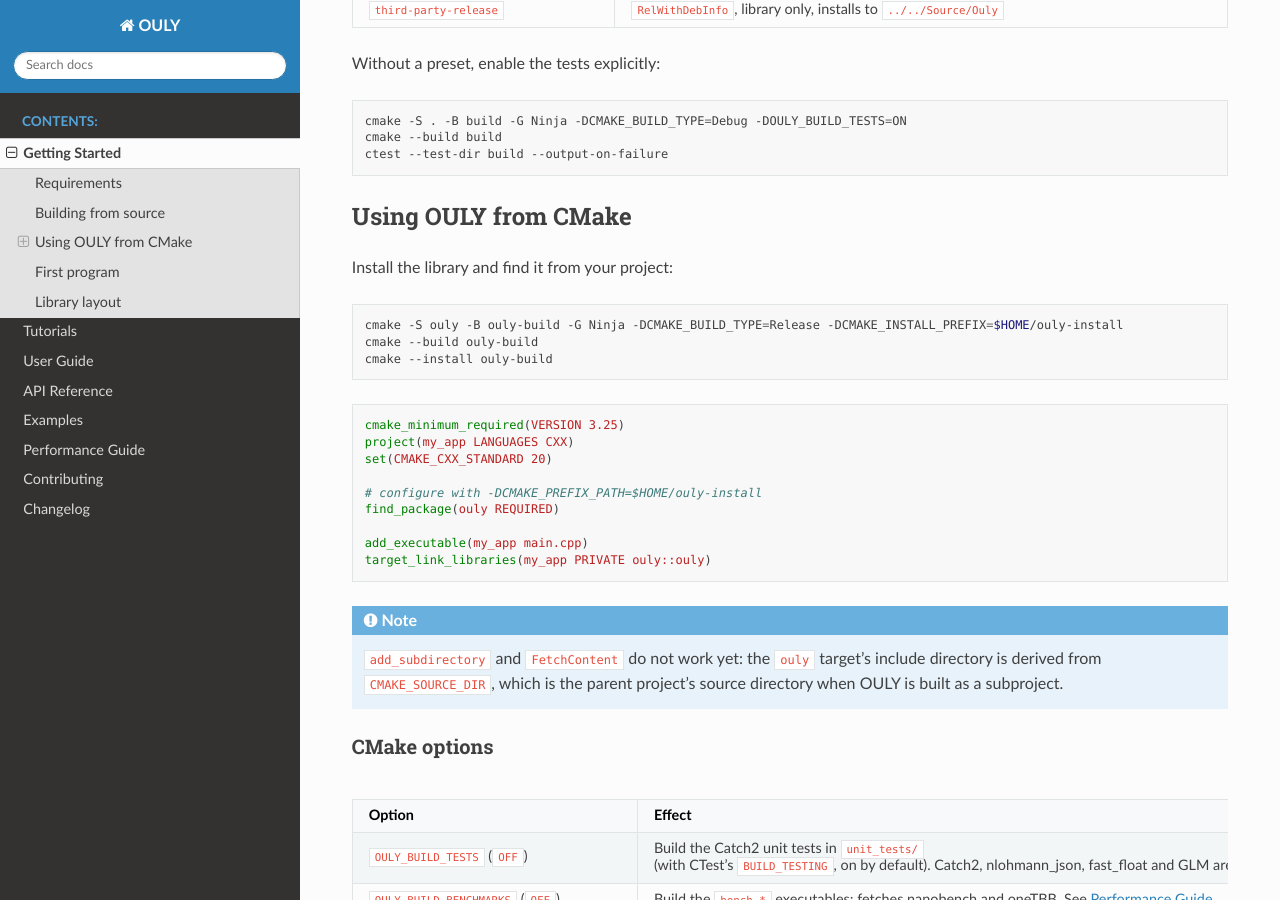
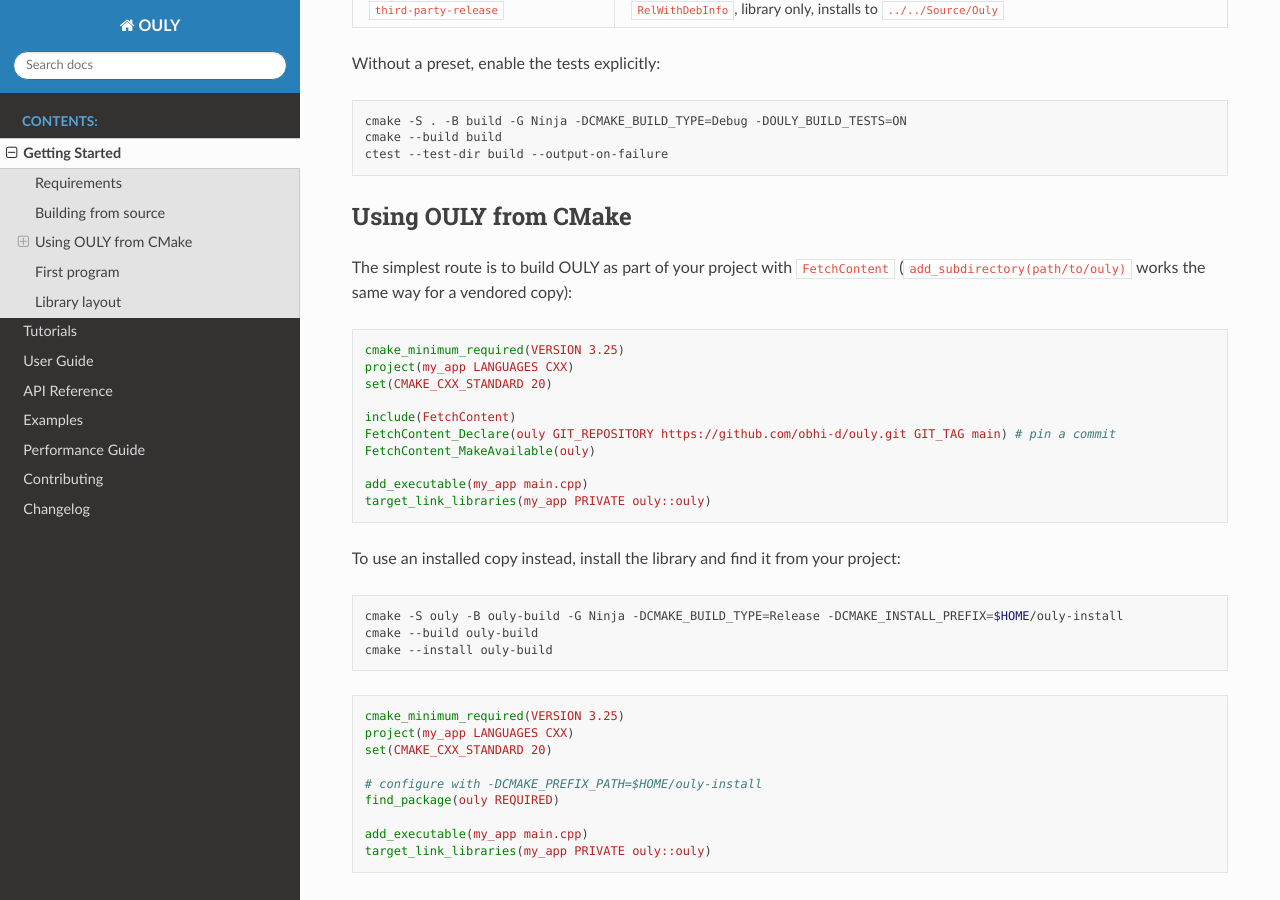
Before and after one commit to obhi-d/ouly, a Sphinx documentation site: the page built from docs/source/getting_started.rst, in a window 1280 px wide and 900 px high, scrolled down 1050 px. Built offline with Sphinx 7.4.7 and the Read the Docs theme 3.1.0, drawn with Linux system fonts in a browser that asks for light colours; formulas are drawn with MathJax 3.

Commit message:
CMake: support add_subdirectory and FetchContent
The target's include directory, the natvis path and the
compile_commands.json link used CMAKE_SOURCE_DIR, which is the parent
project's directory when OULY is built as a subproject, so consumers
failed with -Werror=missing-include-dirs. Use PROJECT_SOURCE_DIR and
document FetchContent/add_subdirectory as the simplest integration.

Co-Authored-By: Claude Opus 5.5 <noreply@anthropic.com>
Claude-Session: https://claude.ai/code/session_01ThfetQjRRD88fvWb9vKsJe

```diff
--- a/CMakeLists.txt
+++ b/CMakeLists.txt
@@ -126,14 +126,14 @@ if(MSVC)
     target_sources(
         ${OULY_TARGET_NAME}
         PUBLIC
-            $<BUILD_INTERFACE:${CMAKE_SOURCE_DIR}/debug_helpers/containers.natvis>
+            $<BUILD_INTERFACE:${PROJECT_SOURCE_DIR}/debug_helpers/containers.natvis>
     )
 endif()
 
 target_include_directories(
     ${OULY_TARGET_NAME}
     PUBLIC
-        $<BUILD_INTERFACE:${CMAKE_SOURCE_DIR}/include>
+        $<BUILD_INTERFACE:${PROJECT_SOURCE_DIR}/include>
         $<INSTALL_INTERFACE:${CMAKE_INSTALL_INCLUDEDIR}>
 )
 
@@ -205,6 +205,6 @@ if(OULY_EXPORT_CC_TO_SRC_DIR)
         COMMAND
             ${CMAKE_COMMAND} -E create_symlink
             ${PROJECT_BINARY_DIR}/compile_commands.json
-            ${CMAKE_SOURCE_DIR}/compile_commands.json
+            ${PROJECT_SOURCE_DIR}/compile_commands.json
     )
 endif()
--- a/docs/source/changelog.rst
+++ b/docs/source/changelog.rst
@@ -43,6 +43,9 @@ Changed
 Fixed
 ~~~~~
 
+- **CMake**: OULY can be consumed with ``add_subdirectory`` and ``FetchContent``. The target's
+  include directory (and the natvis and ``compile_commands.json`` paths) were derived from
+  ``CMAKE_SOURCE_DIR``, which is the parent project's directory in that setup.
 - **small_vector**: truncating ``resize()`` destroys the removed elements; moving from an inline
   vector destroys the moved-from elements; ``assign(n, value)`` no longer selects the iterator
   overload; ``swap`` with allocator propagation compiles.
--- a/docs/source/getting_started.rst
+++ b/docs/source/getting_started.rst
@@ -64,7 +64,23 @@ Without a preset, enable the tests explicitly:
 Using OULY from CMake
 ---------------------
 
-Install the library and find it from your project:
+The simplest route is to build OULY as part of your project with ``FetchContent``
+(``add_subdirectory(path/to/ouly)`` works the same way for a vendored copy):
+
+.. code-block:: cmake
+
+   cmake_minimum_required(VERSION 3.25)
+   project(my_app LANGUAGES CXX)
+   set(CMAKE_CXX_STANDARD 20)
+
+   include(FetchContent)
+   FetchContent_Declare(ouly GIT_REPOSITORY https://github.com/obhi-d/ouly.git GIT_TAG main) # pin a commit
+   FetchContent_MakeAvailable(ouly)
+
+   add_executable(my_app main.cpp)
+   target_link_libraries(my_app PRIVATE ouly::ouly)
+
+To use an installed copy instead, install the library and find it from your project:
 
 .. code-block:: bash
 
@@ -83,12 +99,6 @@ Install the library and find it from your project:
 
    add_executable(my_app main.cpp)
    target_link_libraries(my_app PRIVATE ouly::ouly)
-
-.. note::
-
-   ``add_subdirectory`` and ``FetchContent`` do not work yet: the ``ouly`` target's include
-   directory is derived from ``CMAKE_SOURCE_DIR``, which is the parent project's source directory
-   when OULY is built as a subproject.
 
 CMake options
 ~~~~~~~~~~~~~
```
Also changed, not shown: README.md (+12 -4 lines).
